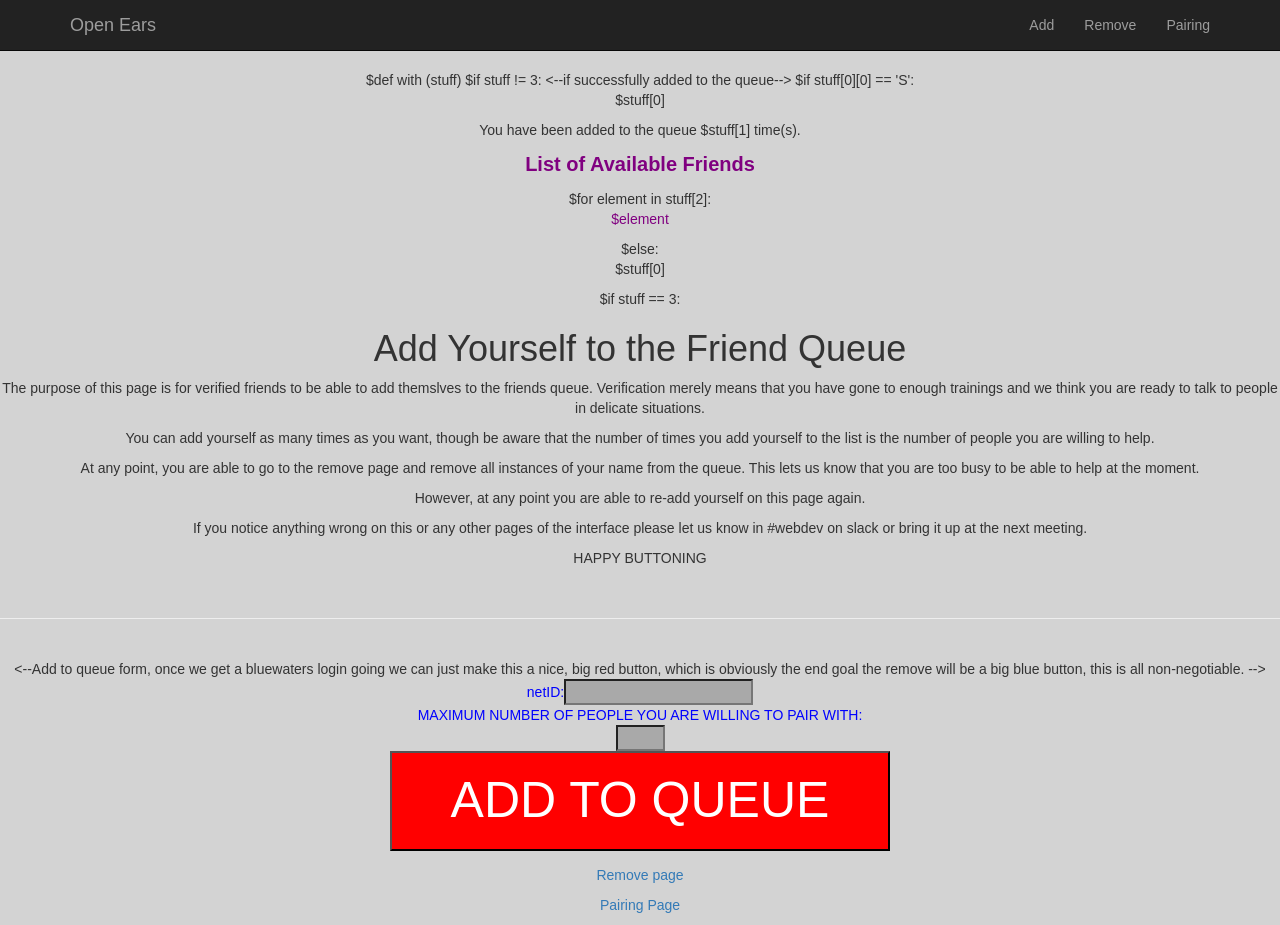
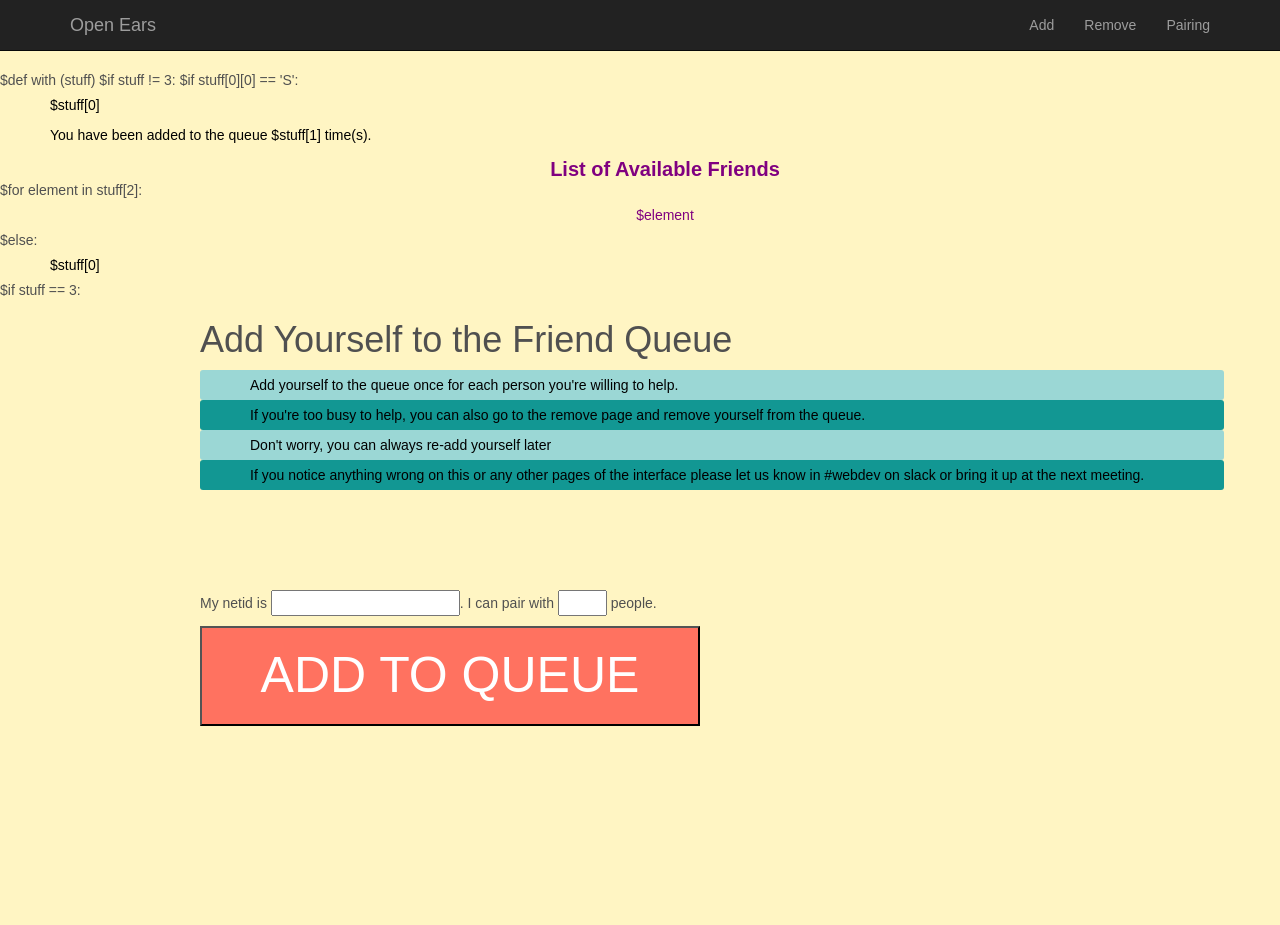
Before and after one commit to not-a-bot/Pairing_GUI, a Python web app: template templates/add.html in a window 1280 px wide. After the commit the page ends 726 px from the top, so only its background shows below. Run offline with Jinja, Linux system fonts and the light colour scheme; the template is opened without the code that fills it, so the values that code supplies are empty.

Commit message:
improved add remove pages

```diff
--- /dev/null
+++ b/static/css/add_page.css
@@ -0,0 +1,28 @@
+#add_instructions, #add_form {
+	margin-left: 200px;
+	text-align: left;
+	width: 80%;
+	margin-bottom: 100px;
+}
+#add_button {
+	background-color:#FF7260;
+	color:white;
+	margin-top: 10px;
+	height:100px;
+	width:500px;
+	font-size:50;
+	font-family:sans-serif;
+}
+
+body {
+	background-color: #FFF5C3;
+	color: #505050;
+}
+p {
+	color: black;
+	margin: 0px;
+	text-indent: 50px;
+	height: 30px;
+	border-radius: 3px;
+	padding-top: 5px;
+}
--- a/static/css/pairing_gui.css
+++ b/static/css/pairing_gui.css
@@ -1,6 +1,6 @@
 body{
 	padding-top:70px;
-	background-color:lightgrey;
+	background-color:#505050;
 	font-family:sans-serif;
 }
 
--- a/templates/add.html
+++ b/templates/add.html
@@ -15,12 +15,13 @@ $def with (stuff)
 
     <link href="/static/css/bootstrap.min.css" type="text/css" rel="stylesheet">
     <link href="/static/css/pairing_gui.css" type="text/css" rel="stylesheet">
+    <link href="/static/css/add_page.css" type="text/css" rel="stylesheet">
     <script type="text/javascript" src="/static/js/jquery-1.11.3.min.js"></script>
     <script type="text/javascript" src="/static/js/bootstrap.min.js" ></script>
     <script type="text/javascript" src="/static/js/pairing_gui.js"></script>
 </head>
 
-<body style="text-align:center; background-color:lightgrey; font-family:sans-serif">
+<body>
 
 
 <!-- Navigation -->
@@ -34,7 +35,7 @@ $def with (stuff)
                     <span class="icon-bar"></span>
                     <span class="icon-bar"></span>
                 </button>
-                <a class="navbar-brand" href="../">Open Ears</a>
+                <a class="navbar-brand" href="http://www.openearsuiuc.com">Open Ears</a>
             </div>
             <!-- Collect the nav links, forms, and other content for toggling -->
             <div class="collapse navbar-collapse" id="bs-example-navbar-collapse-1">
@@ -57,7 +58,7 @@ $def with (stuff)
 
 
 $if stuff != 3:
-	<--if successfully added to the queue-->
+	<!--if successfully added to the queue-->
 	$if stuff[0][0] == 'S':
 		<p>$stuff[0]</p>
 		<p>You have been added to the queue $stuff[1] time(s).</p>
@@ -72,47 +73,34 @@ $if stuff != 3:
 
 <! having it == NONE didnt work.... so i set it to 3>
 $if stuff == 3:
-	<h1>Add Yourself to the Friend Queue</h1>
-	<p>The purpose of this page is for verified friends to be
-	able to add themslves to the friends queue. Verification merely
-	means that you have gone to enough trainings and we think you are
-	ready to talk to people in delicate situations.</p>
-	<p>You can add yourself as many times as you want, though be
-	aware that the number of times you add yourself to the list
-	is the number of people you are willing to help.</p>
-	<p>At any point, you are able to go to the remove page and
-	remove all instances of your name from the queue. This lets
-	us know that you are too busy to be able to help at the moment.</p>
-	<p>However, at any point you are able to re-add yourself on
-	this page again.</p>
-	<p>If you notice anything wrong on this or any
+	<div id = "add_instructions">
+		<h1 style = "margin-bottom: 10px">Add Yourself to the Friend Queue</h1>
+		<p style = "background-color: #9BD7D5">Add yourself to the queue once for each person you're willing to help.</p>
+		<p style = "background-color: #129793">If you're too busy to help, you can also go to the remove page and remove yourself from the queue.</p>
+		<p style="background-color: #9BD7D5">Don't worry, you can always re-add yourself later</p>
+		<p style = "background-color: #129793">If you notice anything wrong on this or any
 		other pages of the interface please let us know in #webdev
 		on slack or bring it up at the next meeting.</p>
-	<p>HAPPY BUTTONING</p>
-	<br><hr><br>
-	<--Add to queue form, once we get a bluewaters login going we can just
+	</div>
+
+	<!Add to queue form, once we get a bluewaters login going we can just
 	make this a nice, big red button, which is obviously the end goal
 
-	the remove will be a big blue button, this is all non-negotiable. -->
-	<form style="text-align:center; color:blue" method="POST">
+	the remove will be a big blue button, this is all non-negotiable.>
+	<form id = "add_form" method="POST">
 
 		<! does neid = 'netid' work? should it be name='netid'?
 		no must be name='netid' b/c all inputs need name attribute but netid
 		becomes the thing you call and set a default to in app/add form = stuff>
-	netID:<input style="background-color:darkgrey" type="text" name="netid">
+		My netid is <input type="text" name="netid">.
 		<! should we even allow 7? this will somewhat limit that 15
 		thing unless people add 7 three times>
+		I can pair with
+		<input type="number" name="number" min="1" max="7">
+		people.
 		<br>
-	MAXIMUM NUMBER OF PEOPLE YOU ARE WILLING TO PAIR WITH:
-	<br>
-	<input style="background-color:darkgrey" type="number" name="number" min="1" max="7">
-	<br>
-	<input style="background-color:red; color:white; height:100px; width:500px; font-size:50; font-family:sans-serif" type="submit" value="ADD TO QUEUE">
+		<input id = "add_button" type="submit" value="ADD TO QUEUE">
 	</form>
-
-
-	<p><a href = "remove">Remove page</a></p>
-	<p><a  href = "pairing_gui">Pairing Page</a></p>
 
 
 </body>
```
Also changed, not shown: static/css/remove_page.css (added, +27 -0 lines), templates/remove.html (+13 -28 lines). Lines whose indentation alone changed are shown as unchanged.
